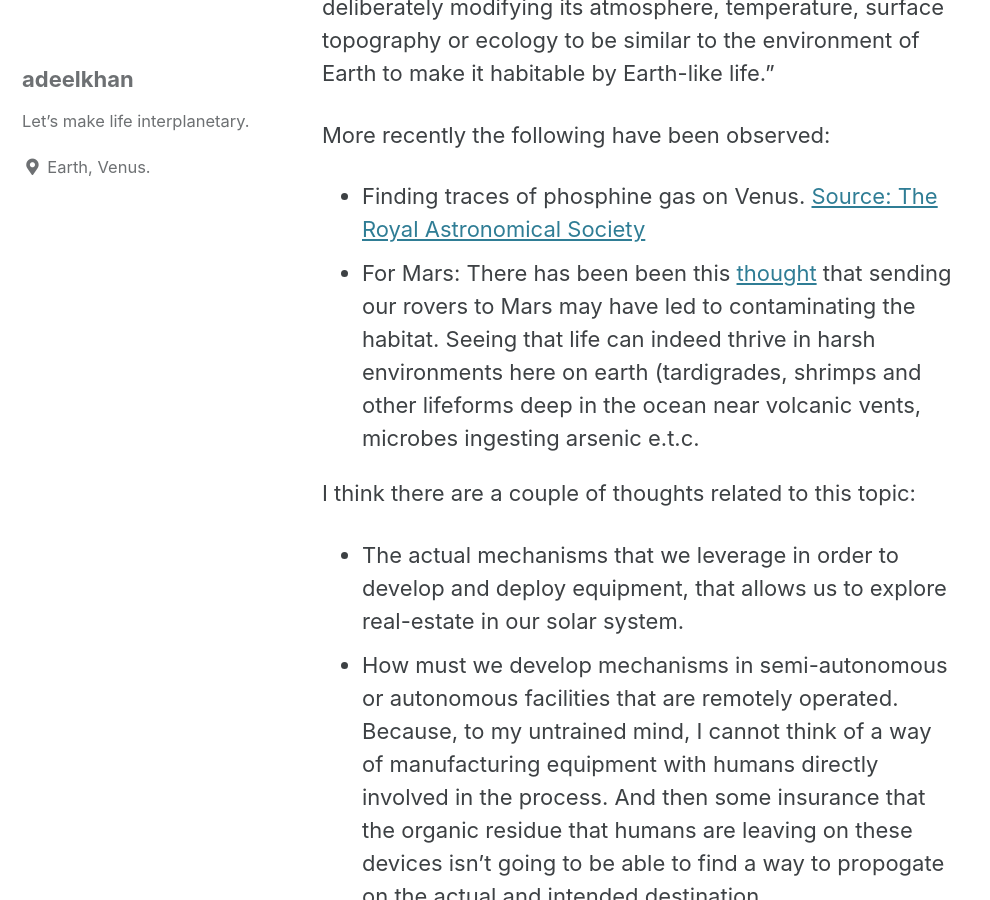
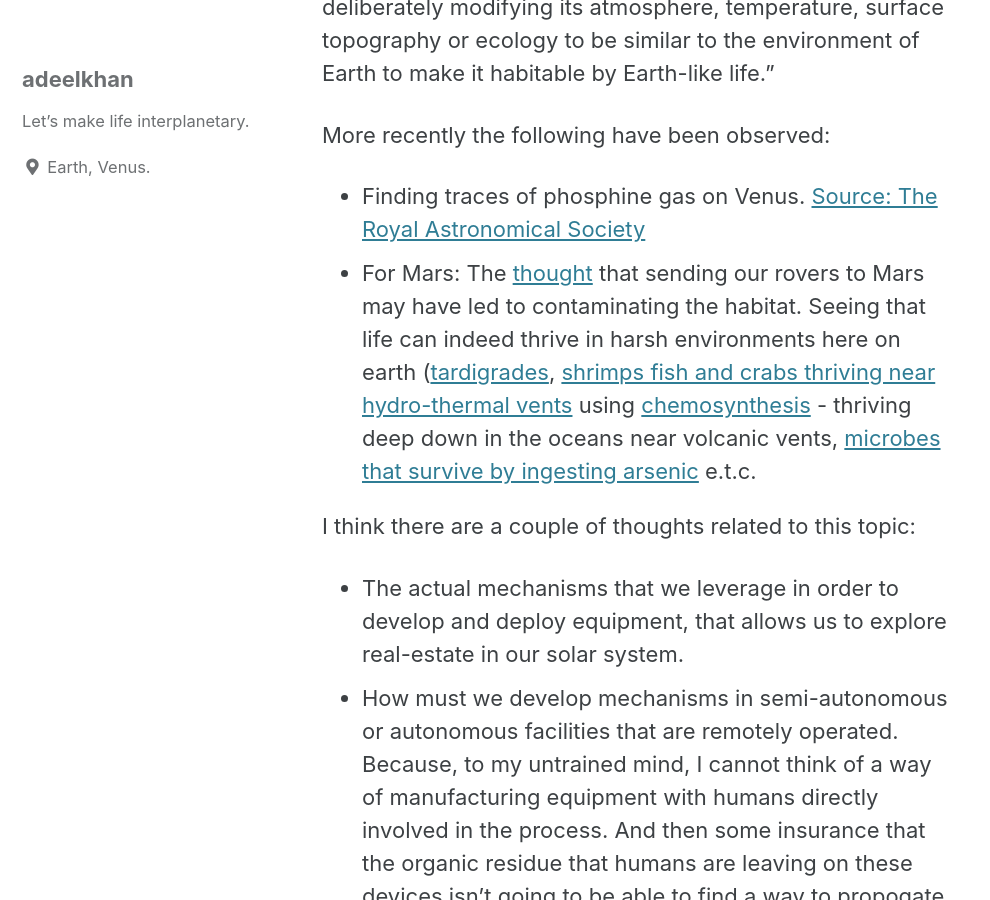
Before and after one commit to stellardreams/stellardreams.github.io, a Jekyll site: the page built from _posts/2020-09-30-Ethics-involving-Terraforming.md, in a window 1280 px wide and 900 px high, scrolled down 337 px. Shown: the whole window, without its empty margins (0-990 px from the left). Built offline with Jekyll 4.4.1, drawn with Linux system fonts in a browser that asks for light colours; cached includes are drawn as plain includes.

Commit message:
Update 2020-09-30-Ethics-involving-Terraforming.md

```diff
--- a/_posts/2020-09-30-Ethics-involving-Terraforming.md
+++ b/_posts/2020-09-30-Ethics-involving-Terraforming.md
@@ -4,7 +4,7 @@ Wikipedia describes [terraforming]() as:
 
 More recently the following have been observed:
 * Finding traces of phosphine gas on Venus. [Source: The Royal Astronomical Society](https://stellardreams.github.io/Phosphine-on-Venus/)
-* For Mars: There has been been this [thought](https://www.nationalgeographic.com/news/2016/09/mars-journey-nasa-alien-life-protection-humans-planets-space) that sending our rovers to Mars may have led to contaminating the habitat. Seeing that life can indeed thrive in harsh environments here on earth (tardigrades, shrimps and other lifeforms deep in the ocean near volcanic vents, microbes ingesting arsenic e.t.c.
+* For Mars: The [thought](https://www.nationalgeographic.com/news/2016/09/mars-journey-nasa-alien-life-protection-humans-planets-space) that sending our rovers to Mars may have led to contaminating the habitat. Seeing that life can indeed thrive in harsh environments here on earth ([tardigrades](https://en.wikipedia.org/wiki/Tardigrade#Survival_after_exposure_to_outer_space), [shrimps fish and crabs thriving near hydro-thermal vents](https://ocean.si.edu/ocean-life/invertebrates/hydrothermal-vent-creatures) using [chemosynthesis](https://en.wikipedia.org/wiki/Chemosynthesis#:~:text=In%20biochemistry%2C%20chemosynthesis%20is%20the,energy%2C%20rather%20than%20sunlight%2C%20as) - thriving deep down in the oceans near volcanic vents, [microbes that survive by ingesting arsenic](https://toxics.usgs.gov/highlights/arsenic_bugs.html) e.t.c.
 
 I think there are a couple of thoughts related to this topic:
 * The actual mechanisms that we leverage in order to develop and deploy equipment, that allows us to explore real-estate in our solar system.
```
